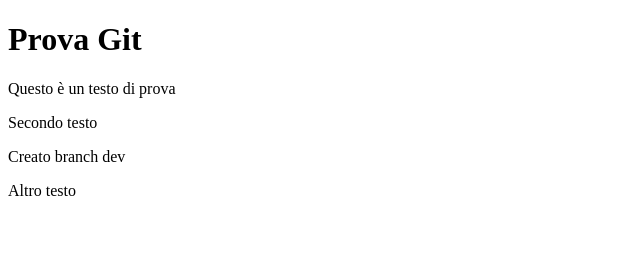
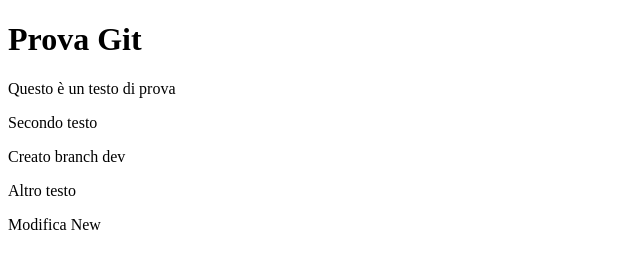
Before and after one commit to mattiabenvenuti90/prova, a plain HTML site: page index.html in a window 1280 px wide. Shown: the whole page, without its empty margins (0-640 px from the left). Drawn offline with Linux system fonts and the light colour scheme.

Commit message:
Modifica test

```diff
--- a/index.html
+++ b/index.html
@@ -13,6 +13,7 @@
     <p>Secondo testo</p>
     <p>Creato branch dev</p>
     <p>Altro testo</p>
+    <p>Modifica New</p>
 
 </body>
 </html>
```
